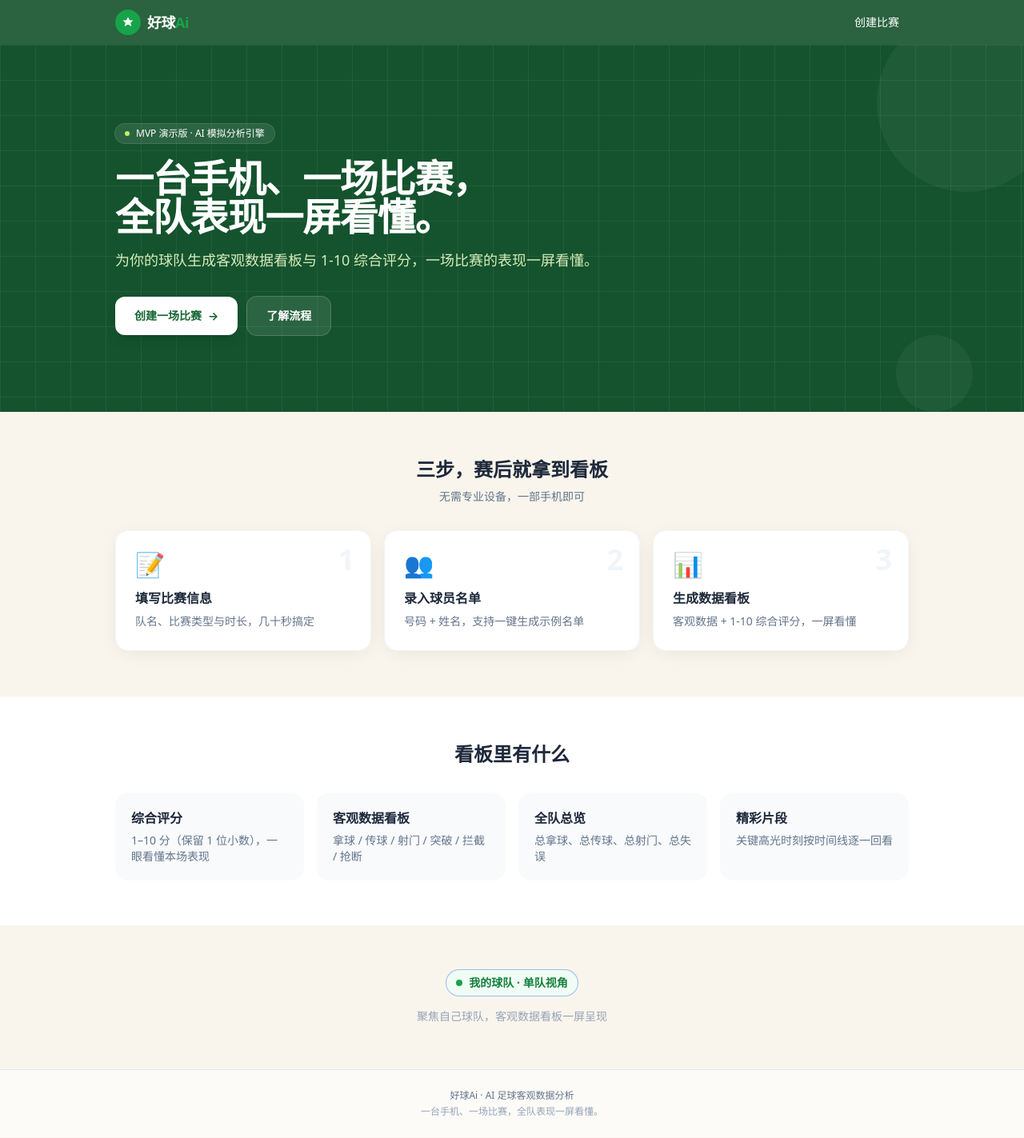
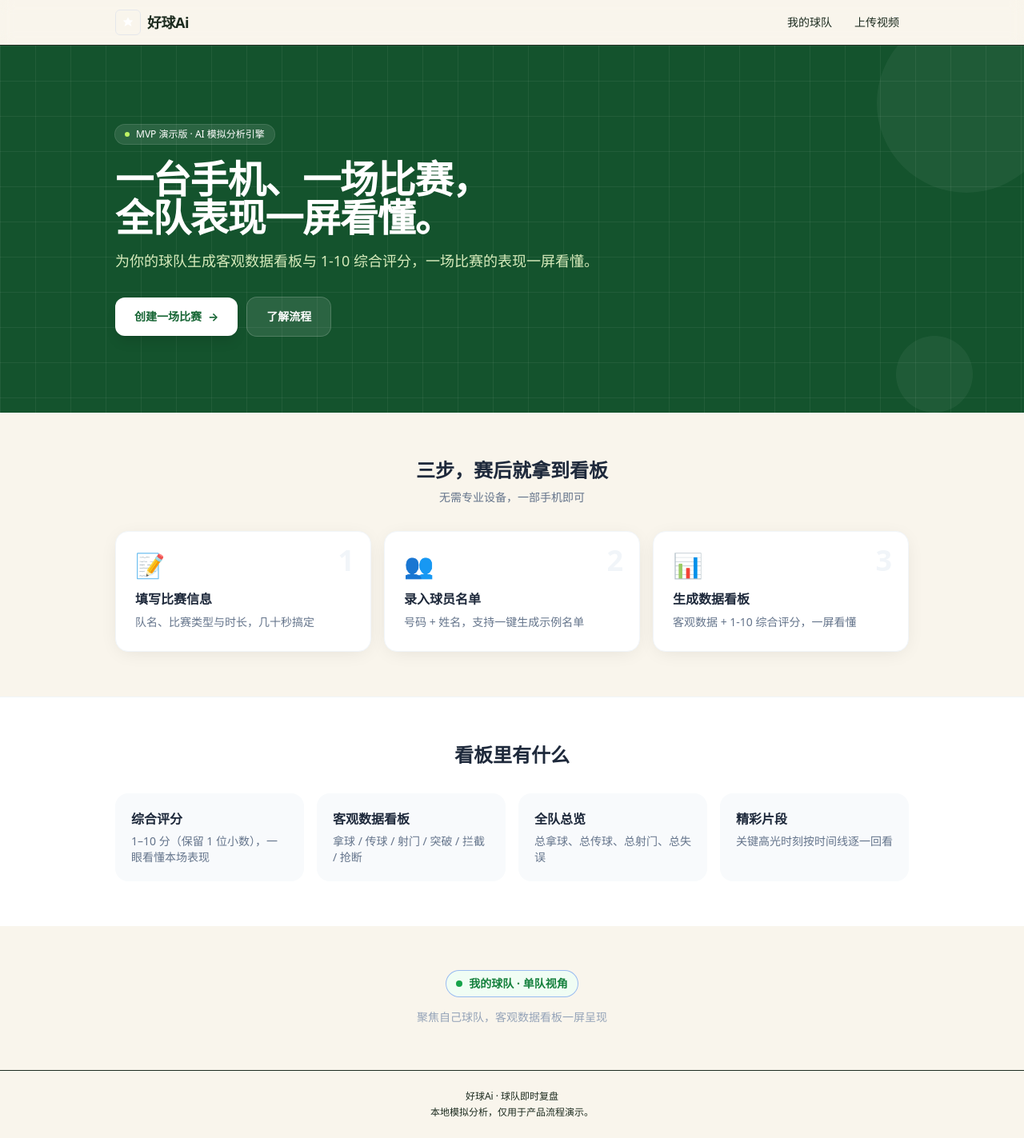
Before and after one commit to Zeno-Huo/haoqiu-ai, a React (Vite) app in the folder web/: page / in a window 1280 px wide. Shown: the whole page at 80% size. Built offline with nearby package versions, Linux system fonts and the light colour scheme; the HTML template or start-up script is replaced by a standard one.

Commit message:
backup: web/src/components/Layout.tsx

```diff
--- a/web/src/components/Layout.tsx
+++ b/web/src/components/Layout.tsx
@@ -1,46 +1,43 @@
 import type { ReactNode } from 'react'
-import { Link, useLocation } from 'react-router-dom'
+import { Link } from 'react-router-dom'
 
-function Logo({ dark = false }: { dark?: boolean }) {
+function Logo() {
   return (
     <span className="inline-flex items-center gap-2">
-      <span className="grid h-8 w-8 place-items-center rounded-full bg-pitch-600 shadow-sm">
+      <span className="grid h-8 w-8 place-items-center rounded-md border border-[var(--ai)]/50 bg-[var(--ai)]/10">
         <svg viewBox="0 0 32 32" className="h-5 w-5">
           <path d="M16 5 L19.2 11.5 L26 12 L21 17 L23 24 L16 19.8 L9 24 L11 17 L6 12 L12.8 11.5 Z" fill="#fff" />
         </svg>
       </span>
-      <span className={`text-lg font-bold tracking-tight ${dark ? 'text-white' : 'text-slate-800'}`}>
-        好球<span className="text-pitch-600">Ai</span>
+      <span className="text-lg font-bold tracking-tight text-[var(--text-primary)]">
+        好球<span className="text-[var(--ai)]">Ai</span>
       </span>
     </span>
   )
 }
 
 export default function Layout({ children }: { children: ReactNode }) {
-  const { pathname } = useLocation()
-  const isHome = pathname === '/'
-
   return (
     <div className="flex min-h-screen flex-col">
       <header
-        className={`sticky top-0 z-30 backdrop-blur ${
-          isHome ? 'bg-pitch-900/90 text-white' : 'bg-white/85 text-slate-800'
-        }`}
+        className="sticky top-0 z-30 border-b border-[var(--line)] bg-[var(--bg)]/92 backdrop-blur"
       >
         <div className="mx-auto flex h-14 max-w-5xl items-center justify-between px-4">
           <Link to="/" aria-label="好球Ai 首页">
-            <Logo dark={isHome} />
+            <Logo />
           </Link>
           <nav className="flex items-center gap-1 text-sm">
             <Link
+              to="/team"
+              className="rounded-md px-3 py-2 font-medium text-[var(--text-secondary)] transition hover:bg-[var(--surface)] hover:text-[var(--text-primary)]"
+            >
+              我的球队
+            </Link>
+            <Link
               to="/match/new"
-              className={`rounded-lg px-3 py-2 font-medium transition ${
-                isHome
-                  ? 'text-white hover:bg-white/10'
-                  : 'text-slate-600 hover:bg-slate-100'
-              }`}
+              className="rounded-md px-3 py-2 font-medium text-[var(--text-secondary)] transition hover:bg-[var(--surface)] hover:text-[var(--text-primary)]"
             >
-              创建比赛
+              上传视频
             </Link>
           </nav>
         </div>
@@ -48,10 +45,10 @@ export default function Layout({ children }: { children: ReactNode }) {
 
       <main className="flex-1">{children}</main>
 
-      <footer className="border-t border-slate-200 bg-white/60 py-6">
-        <div className="mx-auto max-w-5xl px-4 text-center text-xs text-slate-400">
-          <p className="mb-1 font-medium text-slate-500">好球Ai · AI 足球客观数据分析</p>
-          <p>一台手机、一场比赛，全队表现一屏看懂。</p>
+      <footer className="border-t border-[var(--line)] bg-[var(--bg)] py-6">
+        <div className="mx-auto max-w-5xl px-4 text-center text-xs text-[var(--text-muted)]">
+          <p className="mb-1 font-medium text-[var(--text-secondary)]">好球Ai · 球队即时复盘</p>
+          <p>本地模拟分析，仅用于产品流程演示。</p>
         </div>
       </footer>
     </div>
```
